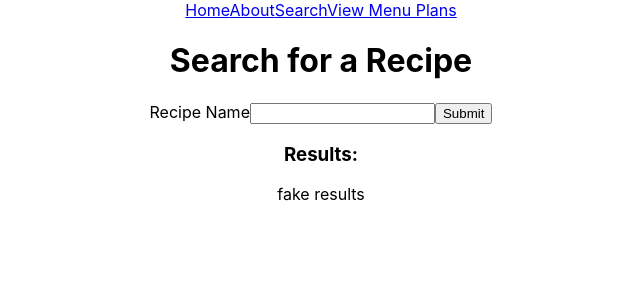
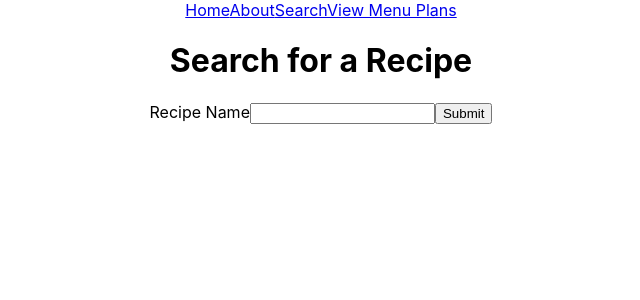
Before and after one commit to dwinniford/nutrition-tracker, a React (Create React App) app: page /search in a window 1280 px wide. Shown: the top 300 px of the page, without its empty margins (319-959 px from the left). Built offline with nearby package versions, Linux system fonts and the light colour scheme.

Commit message:
search form uses dispatch to display text

```diff
--- a/src/components/SearchForm.js
+++ b/src/components/SearchForm.js
@@ -14,7 +14,7 @@ export default class SearchForm extends Component {
 
     handleSubmit = (event) => {
         event.preventDefault()
-        console.log("submitting with text:", this.state.text )
+        this.props.search(this.state.text)
         this.setState({text: ''})
     }
 
--- a/src/components/SearchResults.js
+++ b/src/components/SearchResults.js
@@ -5,7 +5,7 @@ export default class SearchResults extends Component {
         return (
             <div>
                 <h3>Results:</h3>
-                <p>fake results</p>
+                <p>{this.props.results.text}</p>
             </div>
         )
     }
--- a/src/containers/SearchContainer.js
+++ b/src/containers/SearchContainer.js
@@ -4,11 +4,17 @@ import {connect} from 'react-redux'
 import SearchResults from '../components/SearchResults.js'
 
 class SearchContainer extends Component {
+    displayResults = () => {
+        if (this.props.results.text) {
+            return <SearchResults results={this.props.results}/>
+        }
+    }
+
     render() {
         return (
             <div>
-                <SearchForm />
-                <SearchResults />
+                <SearchForm search={this.props.search}/>
+                {this.displayResults()}
             </div>
         )
     }
--- a/src/reducers/manageMenus.js
+++ b/src/reducers/manageMenus.js
@@ -8,7 +8,7 @@ export default function manageMenus(state = initialState, action) {
     switch (action.type) {
 
     case 'SEARCH':
-        return { ...state, searchResults: action.payload }
+        return { ...state, searchResults: {text: action.text} }
 
     default:
         return state
```
